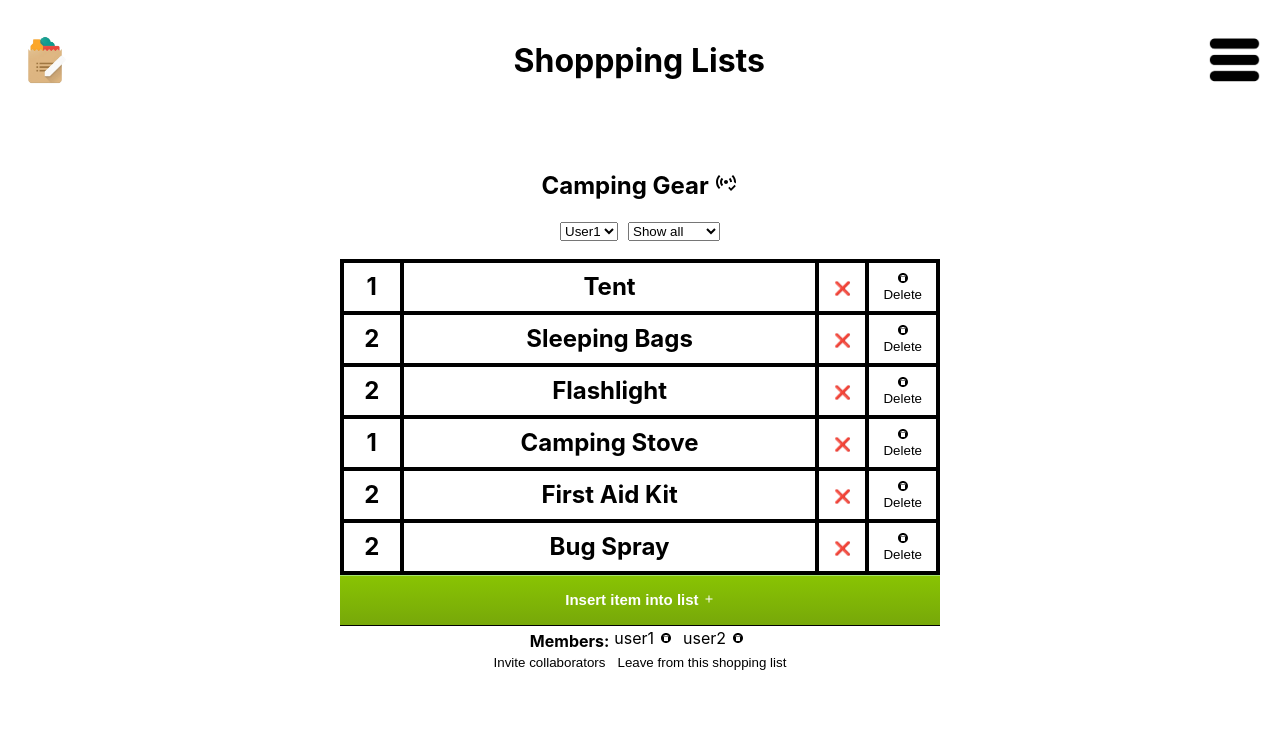
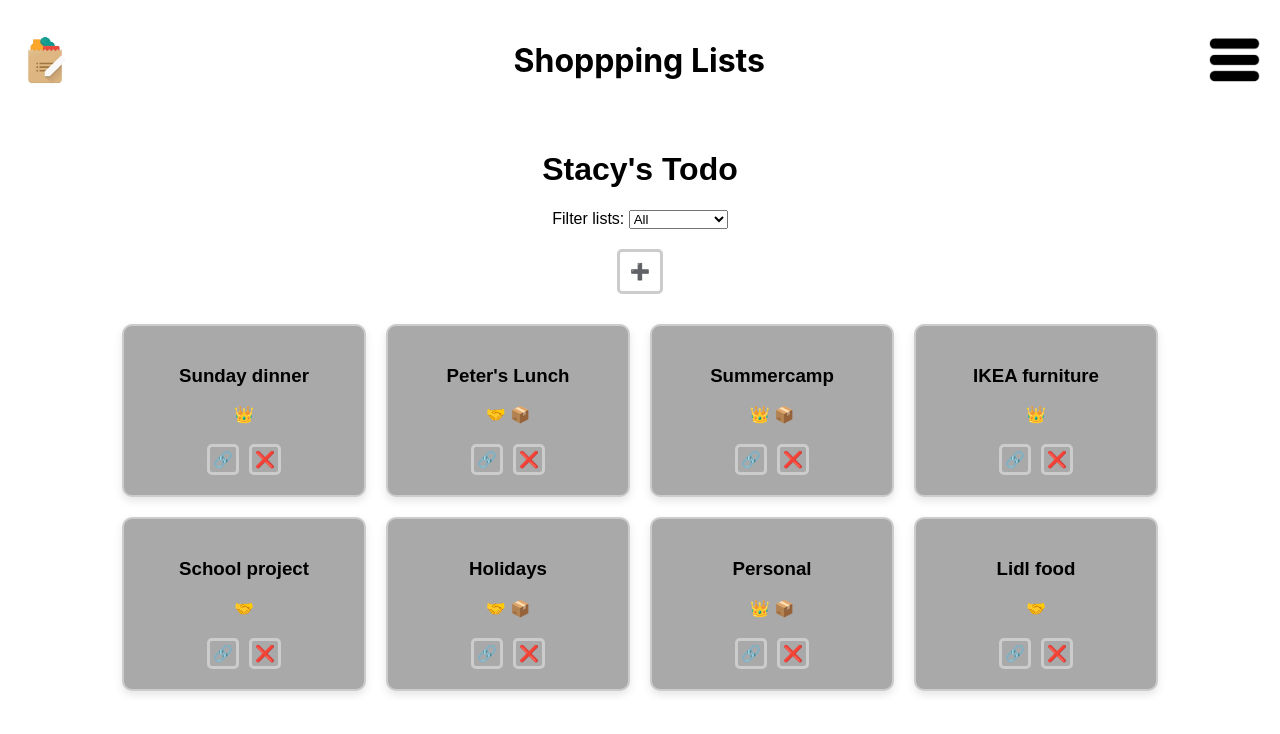
Before and after one commit to zm1z33k/toDoShopList, a React (Create React App) app in the folder client/: page / in a window 1280 px wide. Shown: the top 734 px of the page. Built offline with nearby package versions, Linux system fonts and the light colour scheme; the HTML template or start-up script is replaced by a standard one.

Commit message:
Update App.js with Lists Overview

```diff
--- a/client/src/App.js
+++ b/client/src/App.js
@@ -1,6 +1,8 @@
-import logo from './logo.svg';
+import React from "react";
+import { BrowserRouter as Router, Routes, Route } from "react-router-dom";
 import './App.css';
 import Navbar from './components/navbar/navbar';
+import ShoppingListOverview from './components/listsOverview/listsOverview';
 import ShoppingListDetail from './components/shoppingListDetail/shoppingListDetail';
 import { ShoppingListProvider } from './providers/shoppingListProvider';
 
@@ -8,8 +10,13 @@ function App() {
   return (
     <div className="App">
       <ShoppingListProvider>
-        <Navbar/>
-        <ShoppingListDetail/>
+        <Router>
+          <Navbar />
+          <Routes>
+            <Route path="/" element={<ShoppingListOverview />} />
+            <Route path="/list/:id" element={<ShoppingListDetail />} />
+          </Routes>
+        </Router>
       </ShoppingListProvider>
     </div>
   );
```
